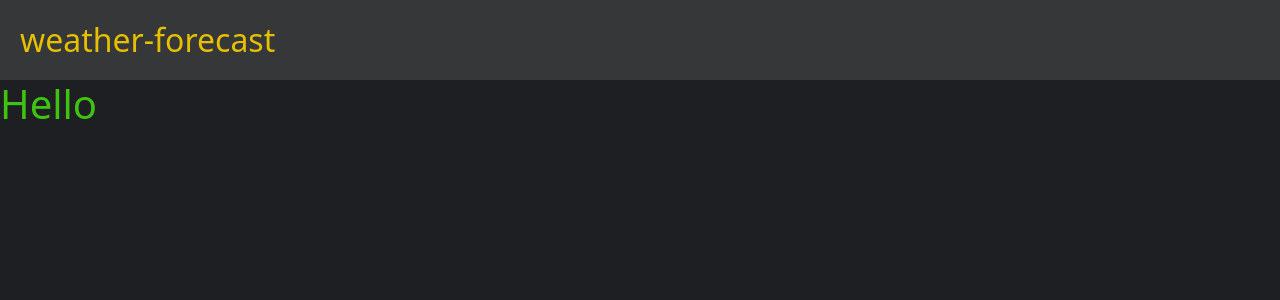
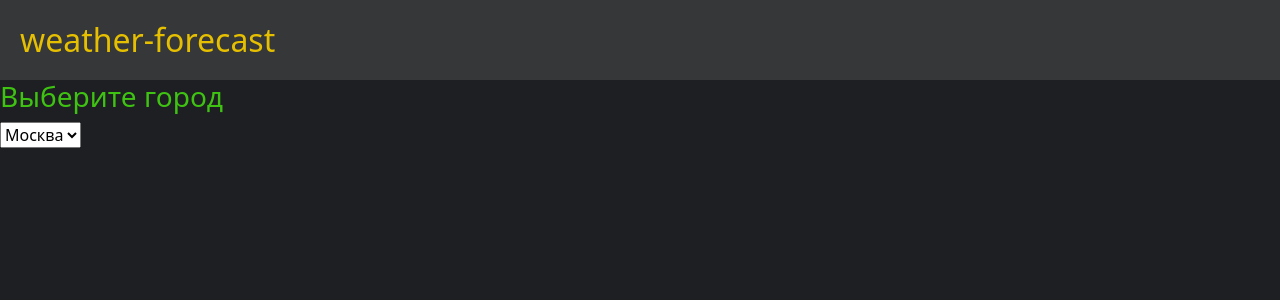
Before and after one commit to igoroshust/weather-forecast, a React app: page / in a window 1280 px wide. Shown: the top 300 px of the page. Built offline with nearby package versions, Linux system fonts and the light colour scheme; no server answers.

Commit message:
feat: add CurrentCity

```diff
--- a/src/components/App.tsx
+++ b/src/components/App.tsx
@@ -4,7 +4,7 @@ App - это верхний уровень и внутри него подгру
 import * as React from "react";
 import "../styles/App.css";
 // import Main from "./Main";
-import Current from "./Current_weather";
+import CurrentCity from "./CurrentCity";
 import Header from "./Header";
 
 function App () {
@@ -12,7 +12,7 @@ function App () {
         return (
             <>
                 <Header />
-                <Current />
+                <CurrentCity />
             </>
         );
 }
--- /dev/null
+++ b/src/components/CurrentCity.tsx
@@ -0,0 +1,30 @@
+import * as React from "react";
+import  { useState } from "react";
+import axios from "axios";
+import "../styles/Widget.css";
+
+
+function CurrentCity() {
+    const [city, setCity] = React.useState();
+    const [longitude, setLongitude] = React.useState();
+    const [latitude, setLatitude] = React.useState();
+    const cityList = [
+        {id: "Moscow", name: "Москва"},
+        {id: "Paris", name: "Париж"}
+    ]
+
+    const onChange = (e) => {
+        setCity(e.target.value);
+    }
+
+    return (
+    <>
+        <h3>Выберите город</h3>
+        <select onChange={ onChange } value={ city }>
+            { cityList.map((opt) => <option key={opt.id} value={opt.id}>{ opt.name }</option>)}
+        </select>
+    </>
+    );
+};
+
+export default CurrentCity;
--- a/src/components/Current_weather.tsx
+++ b/src/components/Current_weather.tsx
@@ -13,7 +13,7 @@ function Current() {
          })
     }
     return (
-        <h1>Hello</h1>
+        <p>Выберите период</p>
 
     );
 };
```
